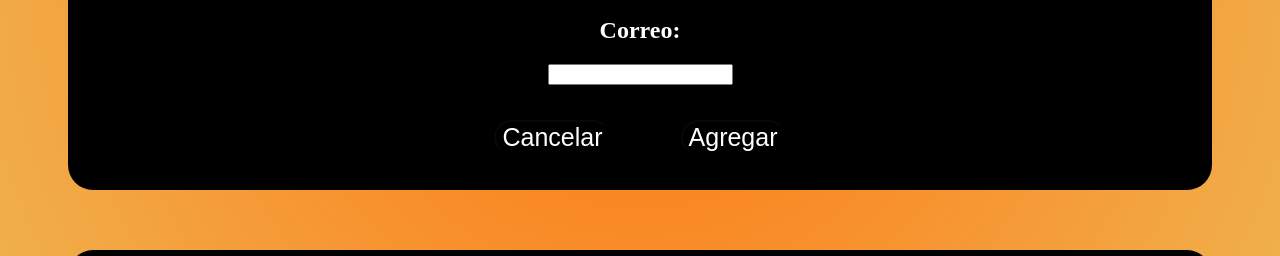
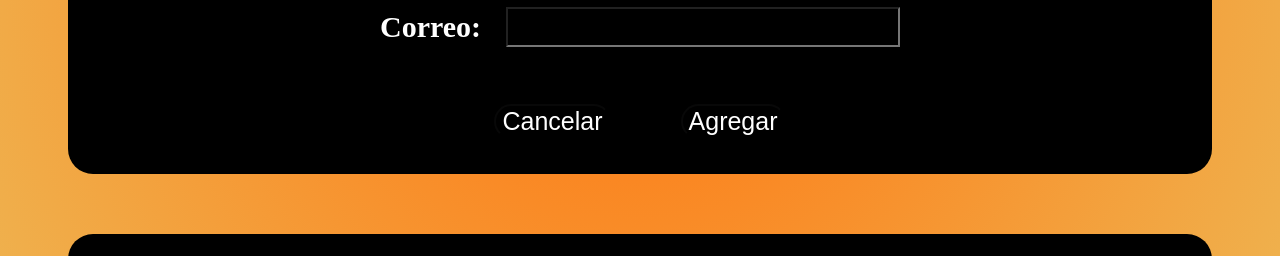
Before and after one commit to JTejaxun-2022229/Html-AgendaWeb, a plain HTML site: page assets/nuevoContacto.html in a window 1280 px wide. Shown: the part 699-955 px from the top of the page. Drawn offline with Linux system fonts and the light colour scheme.

Commit message:
se finaliza agregar contacto

```diff
--- a/assets/nuevoContacto.css
+++ b/assets/nuevoContacto.css
@@ -49,17 +49,25 @@ body {
     justify-content: center;
 }
 
-.formulario{
-    align-items: center;
-    text-align: center;
-}
-
-.formulario div{
+.formulario {
     display: flex;
     flex-wrap: wrap;
     justify-content: center;
     text-align: center;
     align-items: center;
+}
+
+.formulario h2{
+    font-size: 30px;
+    margin-right: 25px;
+
+}
+
+.formulario input{
+    background-color: rgb(57, 54, 54);
+    background: rgba(0, 0, 0, 1);
+    color:#fff;
+    font-size: 30px;
 }
 
 .botones{
@@ -77,7 +85,7 @@ body {
 }
 
 .botones button:hover{
-    background-color: grey;
+    background-color: rgb(57, 54, 54);
     border-color: rgba(0, 0, 0, 0.1);
 }
 
```
